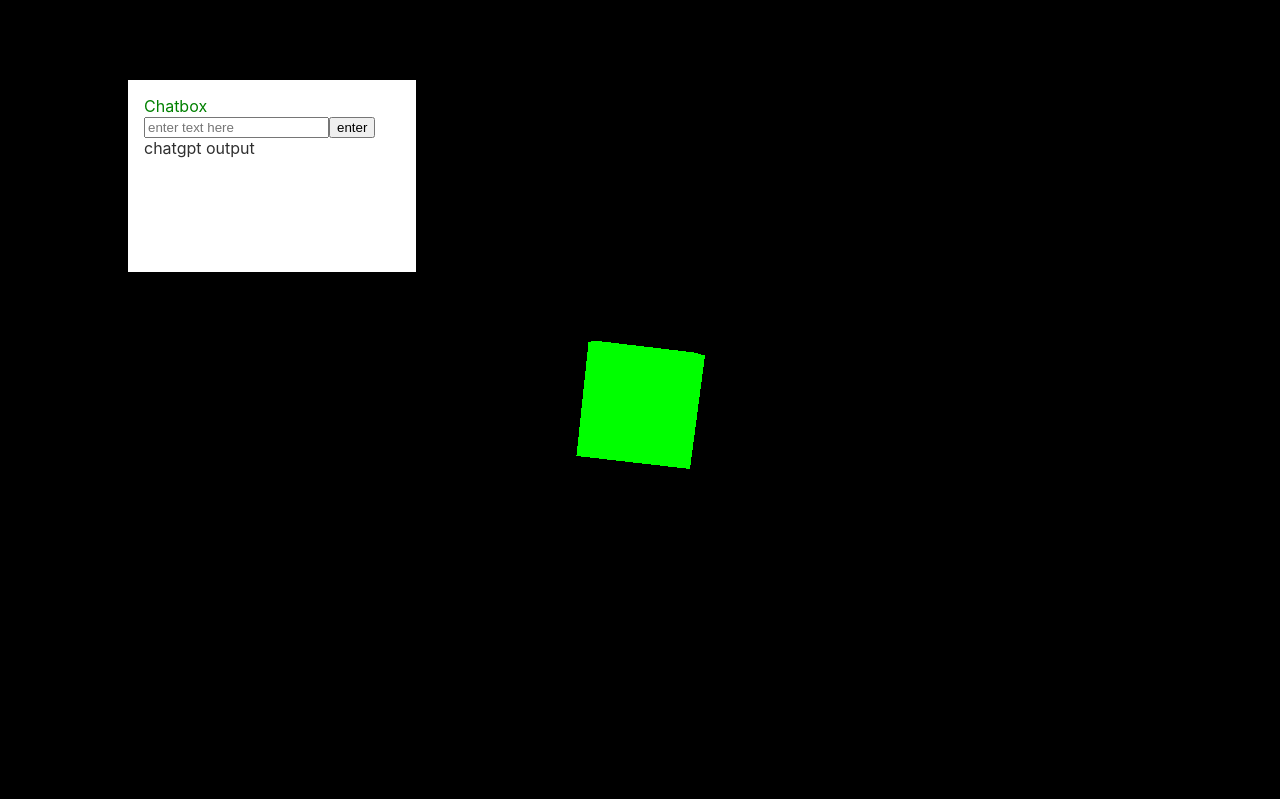
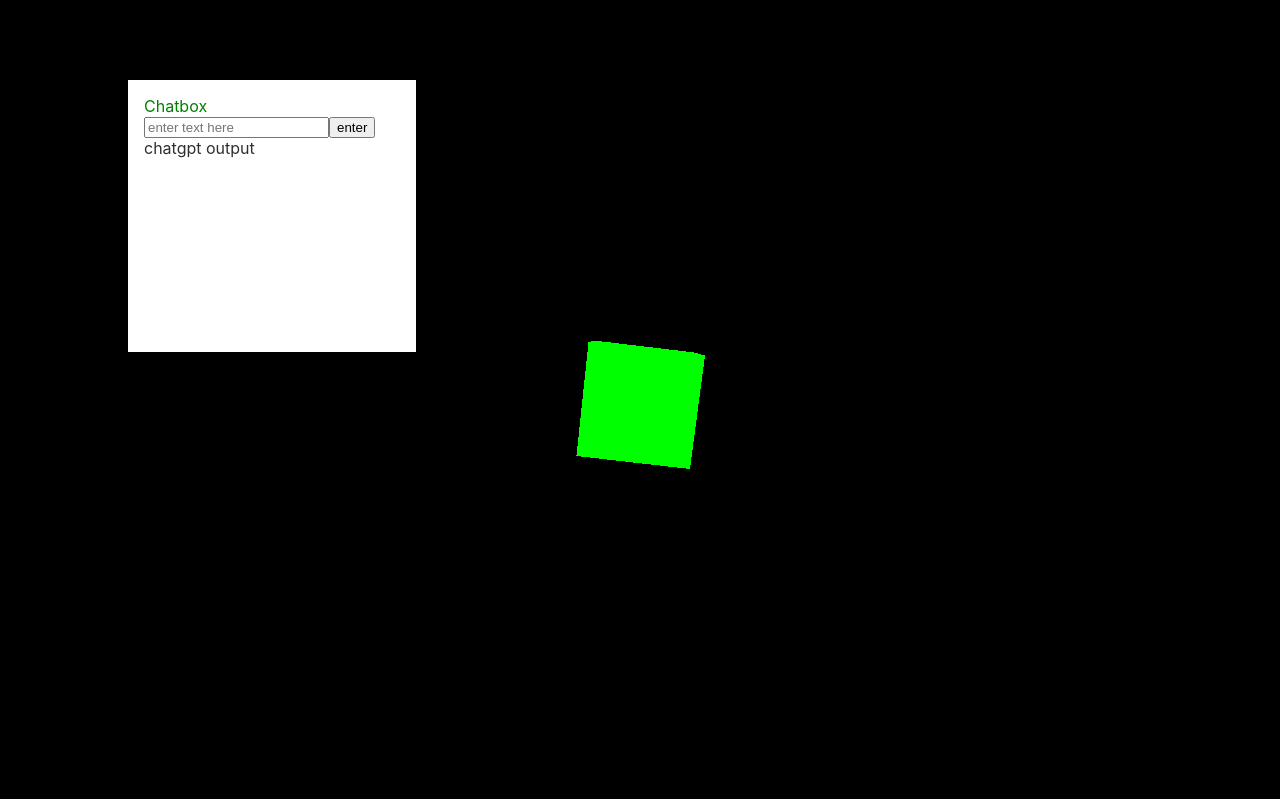
Before and after one commit to pragyachik/Protee, a React (Create React App) app: page / in a window 1280 px wide. Built offline with nearby package versions, Linux system fonts and the light colour scheme; no server answers.

Commit message:
increase tokens

```diff
--- a/src/App.js
+++ b/src/App.js
@@ -77,7 +77,7 @@ const App = () => {
       model: "text-davinci-003",
       prompt: userRequest,
       temperature: 0,
-      max_tokens: 10,
+      max_tokens: 100,
     });
     console.log(response)
     let responseText = response.data.choices[0].text;
--- a/src/chatbox.css
+++ b/src/chatbox.css
@@ -2,7 +2,7 @@
   position: fixed;
   top: 10vh;
   left: 10vw;
-  height: 20vh;
+  height: 30vh;
   width: 20vw;
   background-color: white;
   color: green;
```
